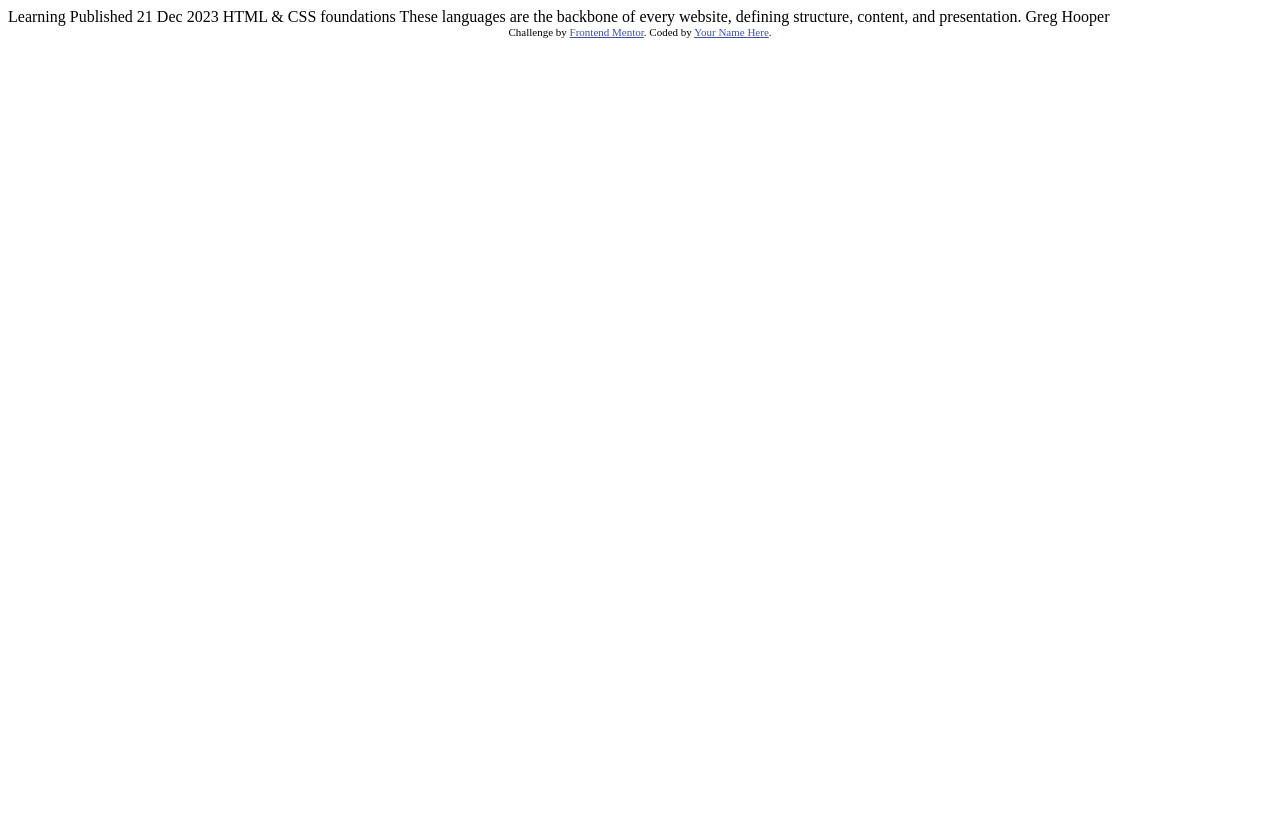
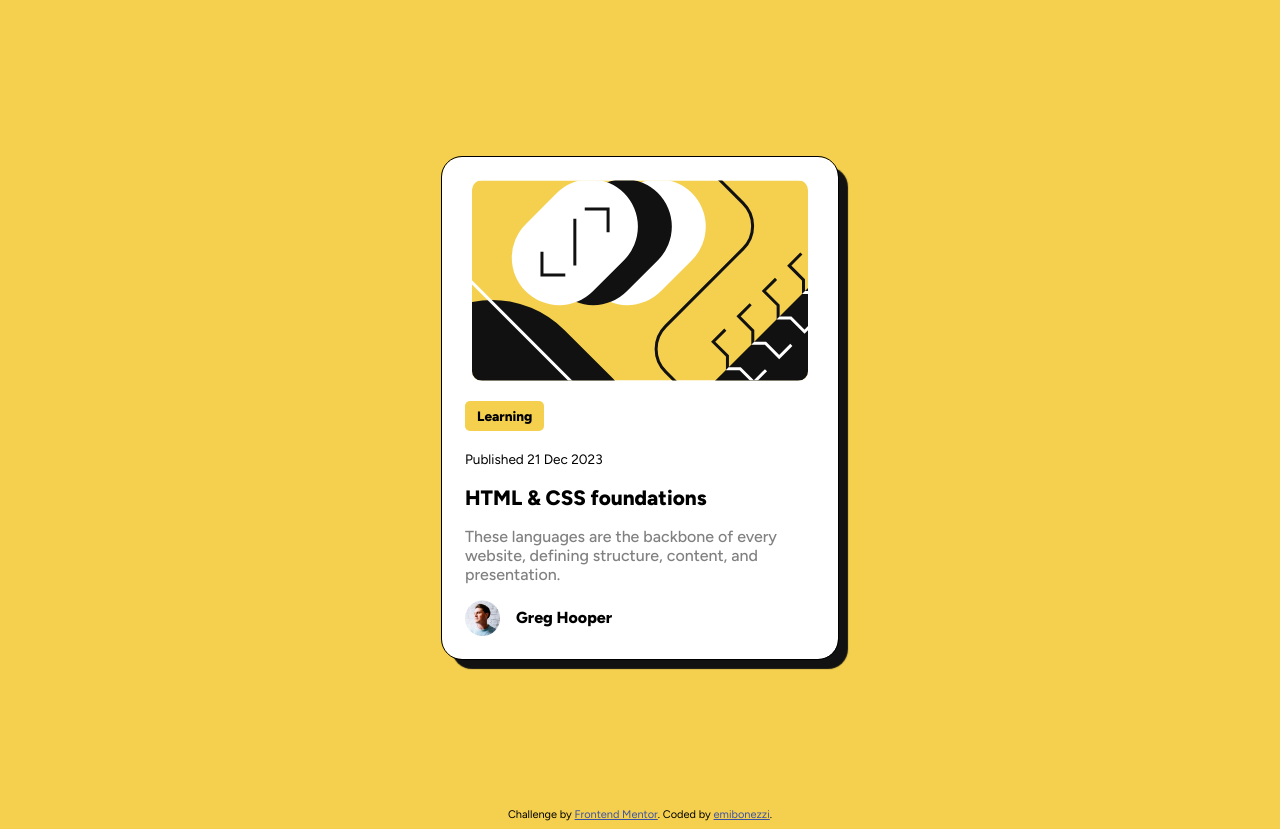
Before and after one commit to emibonezzi/blog-preview-card-main, a plain HTML site: page index.html in a window 1280 px wide. Before the commit the page ends 800 px from the top, so only its background shows below. Drawn offline with Linux system fonts and the light colour scheme.

Commit message:
Add card

```diff
--- a/index.html
+++ b/index.html
@@ -1,34 +1,54 @@
 <!DOCTYPE html>
 <html lang="en">
   <head>
-  <meta charset="UTF-8">
-  <meta name="viewport" content="width=device-width, initial-scale=1.0"> <!-- displays site properly based on user's device -->
-
-  <link rel="icon" type="image/png" sizes="32x32" href="./assets/images/favicon-32x32.png">
-
+    <meta charset="UTF-8" />
+    <meta name="viewport" content="width=device-width, initial-scale=1.0" />
+    <!-- displays site properly based on user's device -->
+    <link rel="stylesheet" href="styles/style.css" />
+    <link
+      rel="icon"
+      type="image/png"
+      sizes="32x32"
+      href="./assets/images/favicon-32x32.png"
+    />
     <title>Frontend Mentor | Blog preview card</title>
-
-  <!-- Feel free to remove these styles or customise in your own stylesheet 👍 -->
-  <style>
-    .attribution { font-size: 11px; text-align: center; }
-    .attribution a { color: hsl(228, 45%, 44%); }
-  </style>
+    <link rel="preconnect" href="https://fonts.googleapis.com" />
+    <link rel="preconnect" href="https://fonts.gstatic.com" crossorigin />
+    <link
+      href="https://fonts.googleapis.com/css2?family=Figtree:ital,wght@0,300..900;1,300..900&display=swap"
+      rel="stylesheet"
+    />
   </head>
   <body>
-
-  Learning
-
-  Published 21 Dec 2023
-
-  HTML & CSS foundations
-
-  These languages are the backbone of every website, defining structure, content, and presentation.
-
+    <main>
+      <section class="card">
+        <div class="card-body">
+          <div class="card-image">
+            <img src="assets/images/illustration-article.svg" alt="thumbnail" />
+          </div>
+          <div class="card-badge"><span>Learning</span></div>
+          <div class="card-date">Published 21 Dec 2023</div>
+          <h1 class="card-title">HTML & CSS foundations</h1>
+          <p class="card-caption">
+            These languages are the backbone of every website, defining
+            structure, content, and presentation.
+          </p>
+          <div class="card-footer">
+            <img src="assets/images/image-avatar.webp" alt="avatar" />
             Greg Hooper
-
+          </div>
+        </div>
+      </section>
+    </main>
+    <footer>
       <div class="attribution">
-    Challenge by <a href="https://www.frontendmentor.io?ref=challenge" target="_blank">Frontend Mentor</a>.
-    Coded by <a href="#">Your Name Here</a>.
+        Challenge by
+        <a href="https://www.frontendmentor.io?ref=challenge" target="_blank"
+          >Frontend Mentor</a
+        >. Coded by
+        <a href="https://www.frontendmentor.io/profile/emibonezzi">emibonezzi</a
+        >.
       </div>
+    </footer>
   </body>
 </html>
--- /dev/null
+++ b/style.scss
@@ -0,0 +1,91 @@
+$main-font: Figtree, sans-serif;
+$primary-yellow: hsl(47, 88%, 63%);
+$neutral-white: hsl(0, 0%, 100%);
+$neutral-grey: hsl(0, 0%, 50%);
+$neutral-black: hsl(0, 0%, 7%);
+
+body {
+  font-family: $main-font;
+  background-color: $primary-yellow;
+}
+
+p {
+  font-size: 16px;
+}
+
+img {
+  display: block;
+}
+
+main {
+  height: 100dvh;
+  display: flex;
+  flex-direction: column;
+  justify-content: center;
+  align-items: center;
+}
+
+.card {
+  width: 80%;
+  max-width: 350px;
+  background-color: $neutral-white;
+  padding: 23px;
+  border-radius: 20px;
+  outline: 1px black solid;
+  box-shadow: 10px 10px 1px $neutral-black;
+}
+
+.card-image {
+  border-radius: 10px;
+  display: flex;
+  justify-content: center;
+  overflow: hidden;
+
+  img {
+    border-radius: 10px;
+  }
+}
+
+.card-badge {
+  display: inline-block;
+  padding: 7px 12px;
+  margin: 20px 0px;
+  border-radius: 5px;
+  font-weight: 800;
+  background-color: $primary-yellow;
+}
+
+.card-date,
+.card-badge {
+  font-size: 0.85em;
+}
+
+.card-title {
+  font-size: 1.3em;
+  font-weight: 800;
+}
+
+.card-caption {
+  color: $neutral-grey;
+  font-weight: 500;
+  font-size: clamp(14px, 2.2vw, 16px);
+}
+
+.card-footer {
+  display: flex;
+  align-items: center;
+  gap: 1em;
+  font-weight: 800;
+}
+
+.card-footer > img {
+  width: 35px;
+}
+
+.attribution {
+  font-size: 11px;
+  text-align: center;
+}
+.attribution a {
+  color: hsl(228, 45%, 44%);
+}
```
Also changed, not shown: styles/style.css (added), 1 other file. Lines whose indentation alone changed are shown as unchanged.
